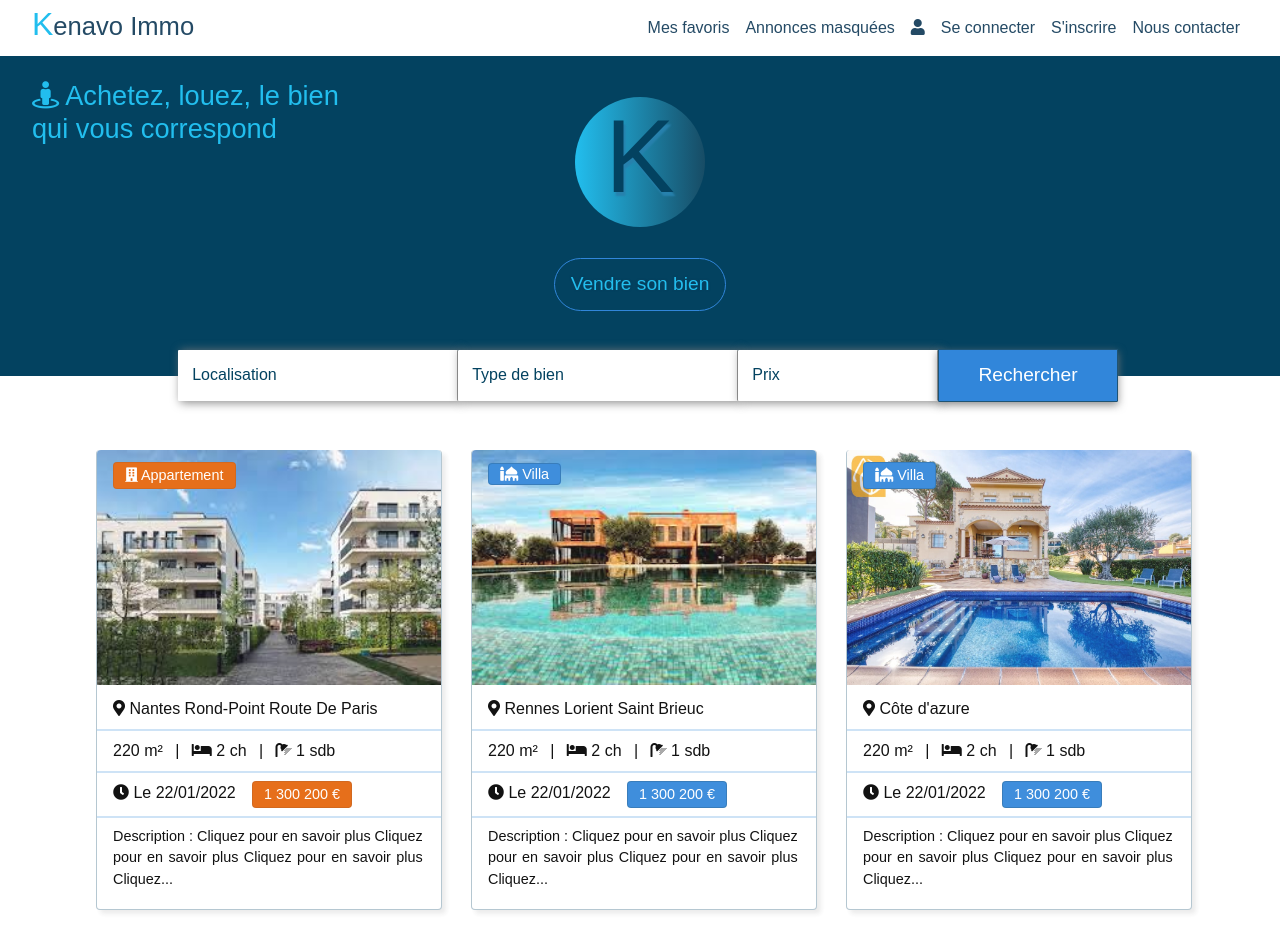
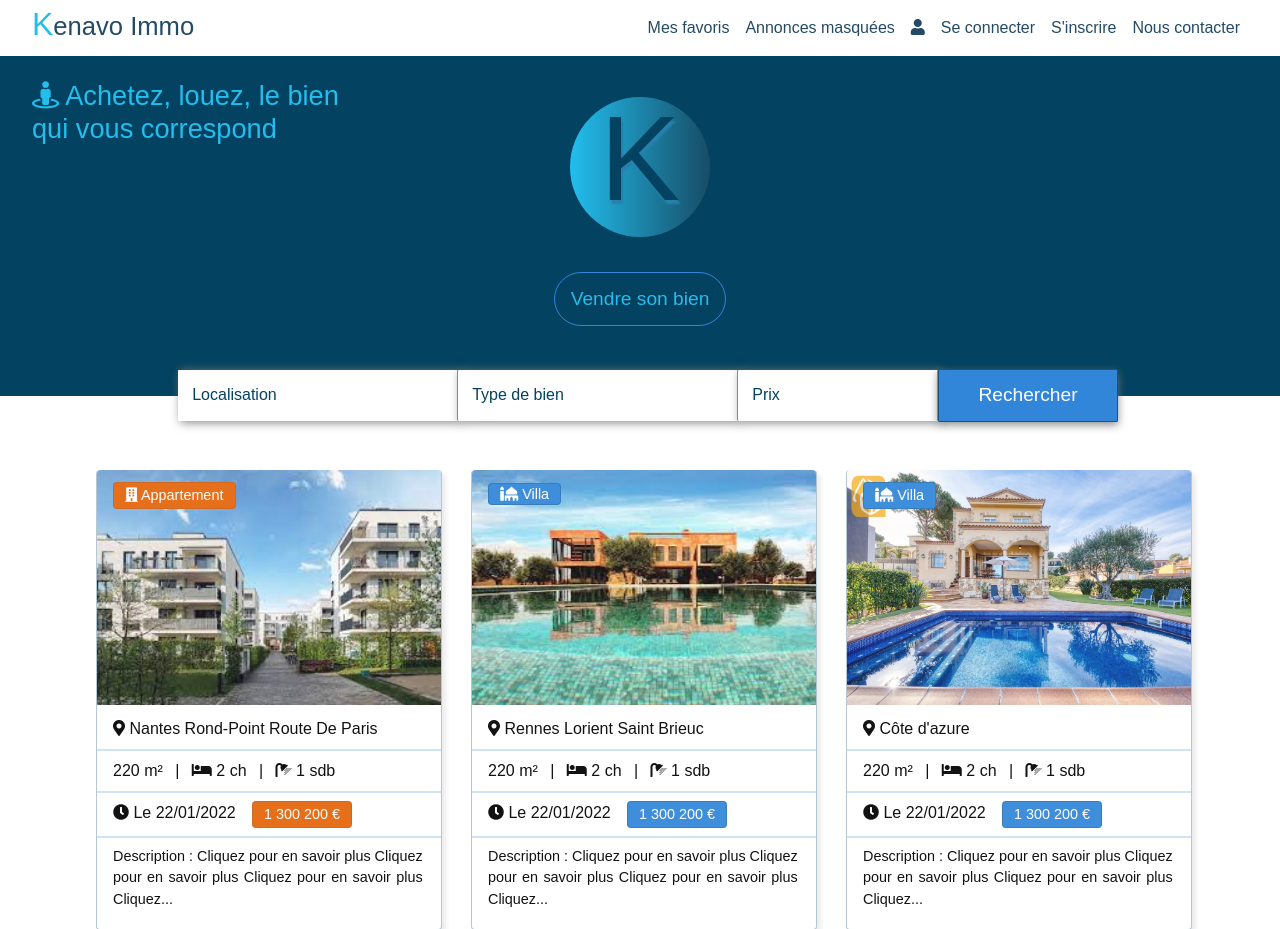
Before and after one commit to TheronBenjamin/AgenceImmo, a Symfony app: template templates/index/index.html.twig in a window 1280 px wide. Shown: the top 929 px of the page. Run offline with Twig, Linux system fonts and the light colour scheme; the template is opened without the code that fills it, so the values that code supplies are empty; style sheets or scripts are compiled from the project's sources; some libraries are stand-ins or nearby versions; some web fonts are replaced.

Commit message:
header logo

```diff
--- a/assets/scss/_header.scss
+++ b/assets/scss/_header.scss
@@ -54,7 +54,7 @@
 /*********************************************/
 
 .header-card{
-  min-height: 320px;
+  min-height: 340px;
   max-height: 100vh;
   background:  $sea-blue ;
   margin: 0;
@@ -76,7 +76,7 @@
     }
   }
   .logo{
-    font-size: 6.5rem;
+    font-size: 7.5rem;
     text-align: center;
     color: $sea-blue;
     text-shadow: 0px 2px 1px $white;
@@ -86,7 +86,7 @@
     .logo, .flag{
       position: relative;
       z-index: 2;
-      margin-top: -1.2rem;
+      margin-top: -1.8rem;
       animation: color-logo 3s ease-in-out;
       text-shadow: 2px 4px 2px $mid-light-blue;
     }
@@ -99,8 +99,8 @@
       z-index: 1;
       background: linear-gradient(to right, $light-blue, $mid-grey);
       padding: 3px;
-      width: 130px;
-      height: 130px;
+      width: 140px;
+      height: 140px;
       border-radius: 50%;
       animation: moving-circle 2s ease-in-out;
     }
@@ -132,8 +132,8 @@
     -o-transform: translateX(-200%);
   }
   100%{
-    width: 130px;
-    height: 130px;
+    width: 140px;
+    height: 140px;
     transform: translateX(0%);
     -webkit-transform: translateX(0%);
     -moz-transform: translateX(0%);
```
